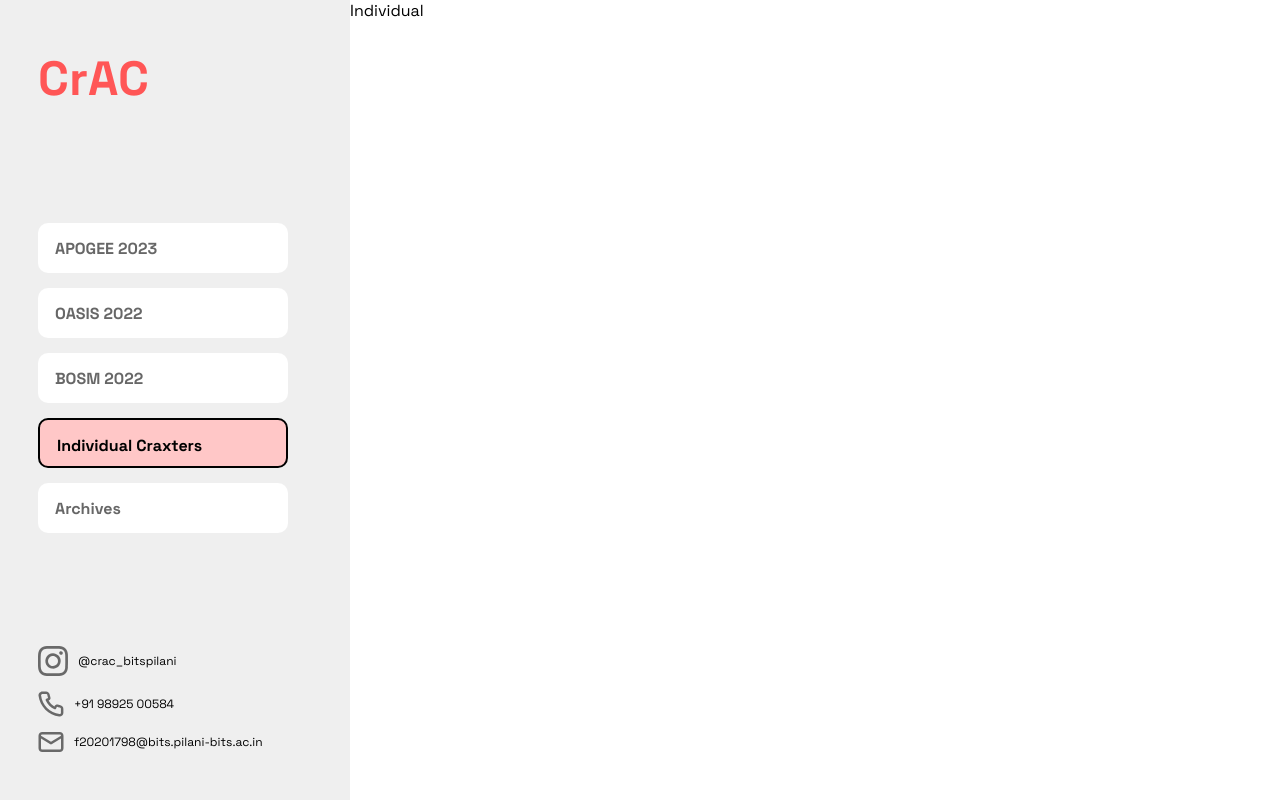
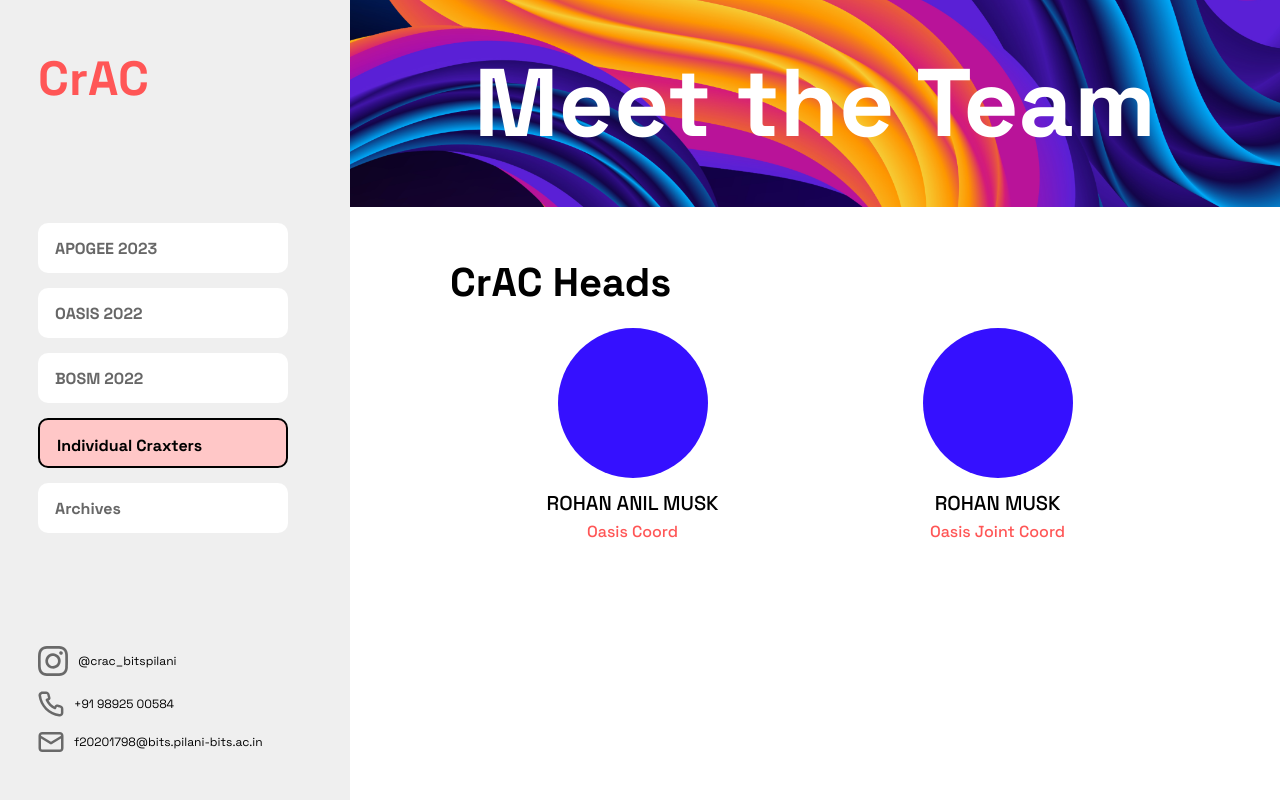
Before and after one commit to rohan-musk/crac-frontend, a Next.js app: page /craxters in a window 1280 px wide. Built offline with nearby package versions, Linux system fonts and the light colour scheme.

Commit message:
RM| Create craxters

```diff
--- /dev/null
+++ b/components/layouts/craxtersLayout/CraxtersLayout.js
@@ -0,0 +1,42 @@
+import React from 'react';
+import Image from 'next/image';
+import {
+  CraxtersLayoutContainer,
+  CraxtersLayoutHeader,
+  CraxtersHeaderText,
+  CraxtersBody,
+  MemberHeading,
+  MemberLayout,
+  Member,
+  MemberImage,
+  MemberName,
+  MemberDesignation,
+} from './CraxtersLayout.styled';
+
+const CraxtersLayout = () => {
+  return (
+    <CraxtersLayoutContainer>
+      <CraxtersLayoutHeader>
+        <CraxtersHeaderText>Meet the Team</CraxtersHeaderText>
+        <Image src='/images/craxters.png' layout='fill' objectFit='cover' />
+      </CraxtersLayoutHeader>
+      <CraxtersBody>
+        <MemberHeading>CrAC Heads</MemberHeading>
+        <MemberLayout>
+          <Member>
+            <MemberImage></MemberImage>
+            <MemberName>ROHAN ANIL MUSK</MemberName>
+            <MemberDesignation>Oasis Coord</MemberDesignation>
+          </Member>
+          <Member>
+            <MemberImage></MemberImage>
+            <MemberName>ROHAN MUSK</MemberName>
+            <MemberDesignation>Oasis Joint Coord</MemberDesignation>
+          </Member>
+        </MemberLayout>
+      </CraxtersBody>
+    </CraxtersLayoutContainer>
+  );
+};
+
+export default CraxtersLayout;
--- /dev/null
+++ b/components/layouts/craxtersLayout/CraxtersLayout.styled.js
@@ -0,0 +1,76 @@
+import styled from 'styled-components';
+
+export const CraxtersLayoutContainer = styled.div`
+  width: 100%;
+  display: flex;
+  flex-direction: column;
+  justify-content: center;
+  align-items: center;
+`;
+
+export const CraxtersLayoutHeader = styled.div`
+  width: 100%;
+  display: flex;
+  justify-content: center;
+  align-items: center;
+  aspect-ratio: 4.5 / 1;
+  position: relative;
+`;
+export const CraxtersHeaderText = styled.div`
+  font-weight: 700;
+  font-size: 96px;
+  line-height: 163px;
+  text-align: center;
+  z-index: 2;
+  color: #ffffff;
+`;
+export const CraxtersBody = styled.div`
+  width: 100%;
+  display: flex;
+  flex-direction: column;
+  padding: 50px 100px;
+`;
+export const MemberHeading = styled.div`
+  font-style: normal;
+  font-weight: 700;
+  font-size: 40px;
+
+  color: #000000;
+`;
+export const MemberLayout = styled.div`
+  display: flex;
+  justify-content: space-around;
+  flex-direction: row;
+  flex-flow: wrap;
+  padding: 20px 0px;
+`;
+export const Member = styled.div`
+  display: flex;
+  flex-direction: column;
+  align-items: center;
+  width: 220px;
+`;
+export const MemberImage = styled.div`
+  width: 150px;
+  height: 150px;
+  background-color: #3510ff;
+  border-radius: 75px;
+`;
+export const MemberName = styled.div`
+  font-weight: 500;
+  font-size: 20px;
+  padding: 12px 0px 0px 0px;
+
+  text-align: center;
+
+  color: #000000;
+`;
+export const MemberDesignation = styled.div`
+  font-style: normal;
+  font-weight: 500;
+  font-size: 16px;
+  text-align: center;
+  padding: 5px 0px 20px 0px;
+
+  color: #ff5656;
+`;
--- a/components/layouts/festLayout/FestLayout.js
+++ b/components/layouts/festLayout/FestLayout.js
@@ -15,7 +15,8 @@ const FestLayout = () => {
       </FestLayoutHeader>
       <FestLayoutBody>
         <ImageCards text='Brother' />
-        <ImageCards text='Mother' wide />
+        <ImageCards text='Mother' />
+        <ImageCards text='Mother' />
         <ImageCards text='Team' main />
       </FestLayoutBody>
     </FestLayoutContainer>
--- a/pages/craxters/index.js
+++ b/pages/craxters/index.js
@@ -1,7 +1,8 @@
 import React from 'react';
+import CraxtersLayout from '@components/layouts/craxtersLayout/CraxtersLayout';
 
 const index = () => {
-  return <div>Individual</div>;
+  return <CraxtersLayout />;
 };
 
 export default index;
```
Also changed, not shown: public/images/Craxters.png (added), 1 other file (tests, documents, lock files or other folders).
